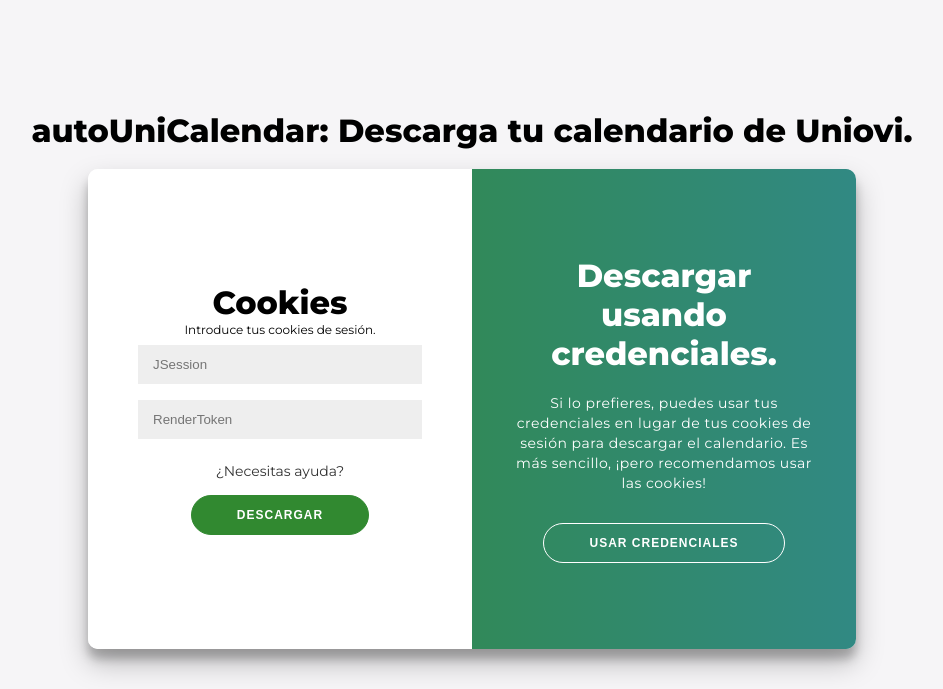
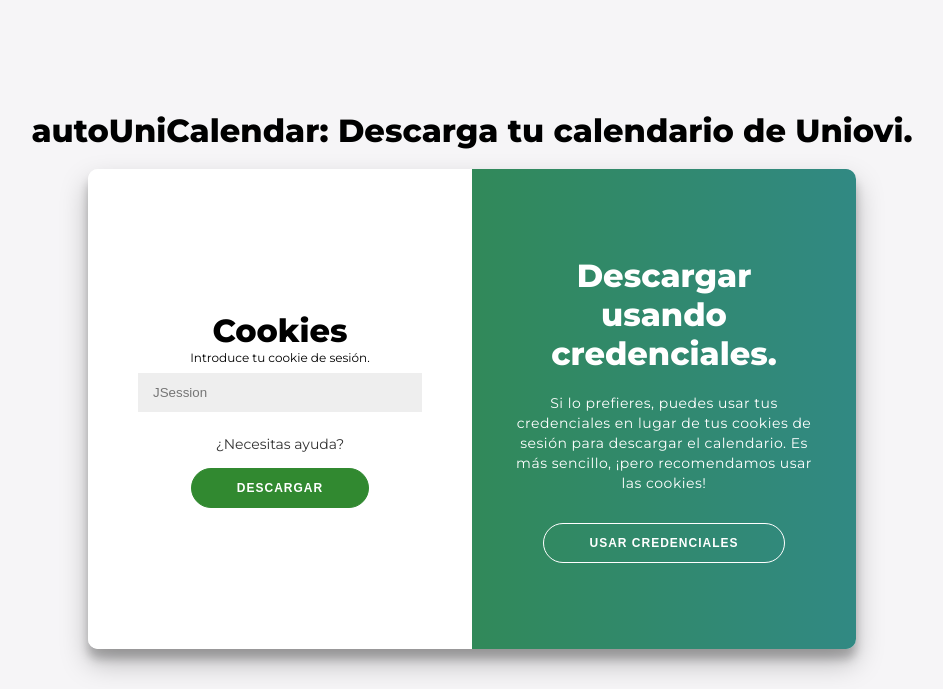
Before and after one commit to Bimo99B9/autoUniCalendar, a Flask app: page / in a window 1280 px wide. Shown: the top 689 px of the page, without its empty margins (168-1111 px from the left). Run offline with Flask 2, Linux system fonts and the light colour scheme.

Commit message:
:fire: Remove RenderMapToken from needed cookies!

```diff
--- a/app.py
+++ b/app.py
@@ -16,14 +16,13 @@
 def index():
     # return render_template('index.html')
 
-    cookie1 = request.form.get("cookie1")
-    cookie2 = request.form.get("cookie2")
+    cookie = request.form.get("cookie")
 
     user = request.form.get("user")
     password = request.form.get("password")
 
-    if cookie1 != None and cookie2 != None:
-        autoUniCalendar_cookies(cookie1, cookie2)
+    if cookie != None:
+        autoUniCalendar_cookies(cookie)
         time.sleep(1)
         return send_file(
             "Calendario.CSV", as_attachment=True, download_name="Calendario.CSV"
@@ -39,49 +38,15 @@
 
     return render_template("index.html")
 
+# Get the CSV calendar with the user cookies.
+def autoUniCalendar_cookies(cookie):
+    # Declare global variables.
+    JSESSIONID = cookie
 
-
-# Get the CSV calendar with the user and password of the user.
-def autoUniCalendar_login(user, password):
-    user = user
-    password = password
-
-    # With the credentials, retrieve the cookies and use them as if
-    # the cookies had been provided
-    def getCookies(user, password):
-        print()
-        # TODO Create the algorithm.
-        cookie1 = ""
-        cookie2 = ""
-        autoUniCalendar_cookies(cookie1, cookie2)
-
-
-# Get the CSV calendar with the user cookies.
-def autoUniCalendar_cookies(cookie1, cookie2):
-    # Declare global variables.
-    SIES_URL = (
-        "https://sies.uniovi.es/serviciosacademicos/web/expedientes/calendario.xhtml"
-    )
-    JSESSIONID = cookie1
-    RENDERMAP = cookie2
-
-    # Script information.
-    print(
-        "[i] autoUniCalendar, a script which converts the Uniovi calendar into Google and Microsoft calendars."
-    )
-    print(
-        "[i] Designed and programmed by Daniel López Gala from the University of Oviedo."
-    )
-    print("[i] Visit Bimo99B9.github.io for more content.\n")
-
-
-    first_request = get_first_request(SIES_URL, JSESSIONID, RENDERMAP)
+    first_request = get_first_request(JSESSIONID)
     cookies = extract_cookies(first_request)
     post_second_request(
-        SIES_URL,
         JSESSIONID,
-        RENDERMAP,
-        "true",
         cookies[0],
         cookies[1],
         "1662444000000",
@@ -89,3 +54,18 @@
         cookies[2],
     )
     create_csv("raw.txt")
+
+
+# Get the CSV calendar with the user and password of the user.
+def autoUniCalendar_login(user, password):
+    user = user
+    password = password
+    pass
+    # With the credentials, retrieve the cookies and use them as if
+    # the cookies had been provided
+    # def getCookies(user, password):
+    #     print()
+    #     # TODO Create the algorithm.
+    #     cookie1 = ""
+    #     cookie2 = ""
+    #     autoUniCalendar_cookies(cookie1, cookie2)
--- a/templates/index.html
+++ b/templates/index.html
@@ -26,9 +26,8 @@
         <div class="form-container sign-in-container">
             <form action="" method="post">
                 <h1>Cookies</h1>
-                <span>Introduce tus cookies de sesión.</span>
-                <input type="text" placeholder="JSession" id="cookie1" name="cookie1" />
-                <input type="text" placeholder="RenderToken" id="cookie2" name="cookie2" />
+                <span>Introduce tu cookie de sesión.</span>
+                <input type="text" placeholder="JSession" id="cookie" name="cookie" />
 
                 <a href="https://bimo99b9.github.io/scripts-autounicalendar/#:~:text=Both%20can%20be%20obtained%20pressing%20F12%20in%20the%20web%20browser" target=_blank>¿Necesitas ayuda?</a>
 
```
Also changed, not shown: autoUniCalendar.py (+3 -11 lines), utils/http_utils.py (+6 -9 lines), 2 other files.
